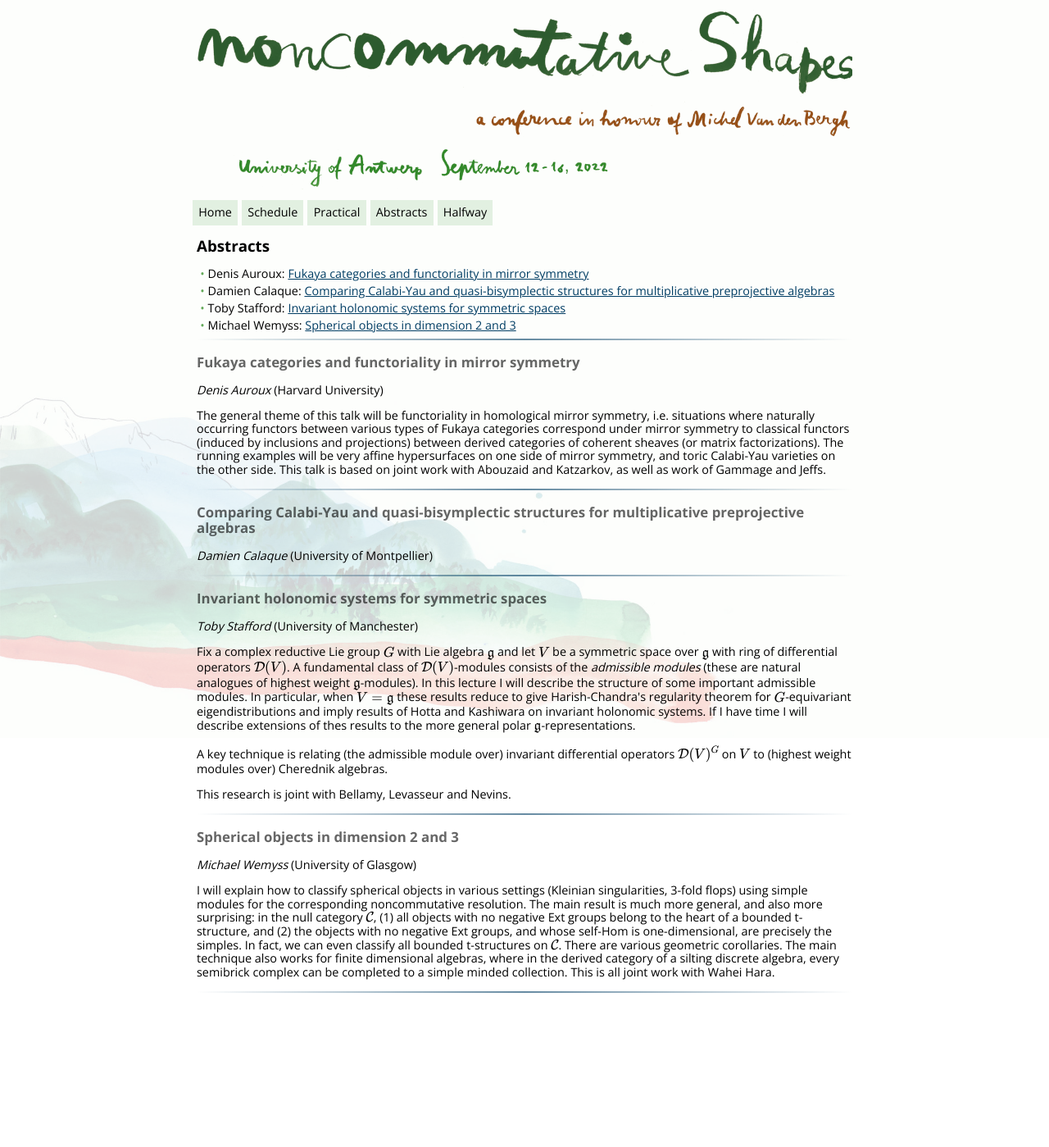
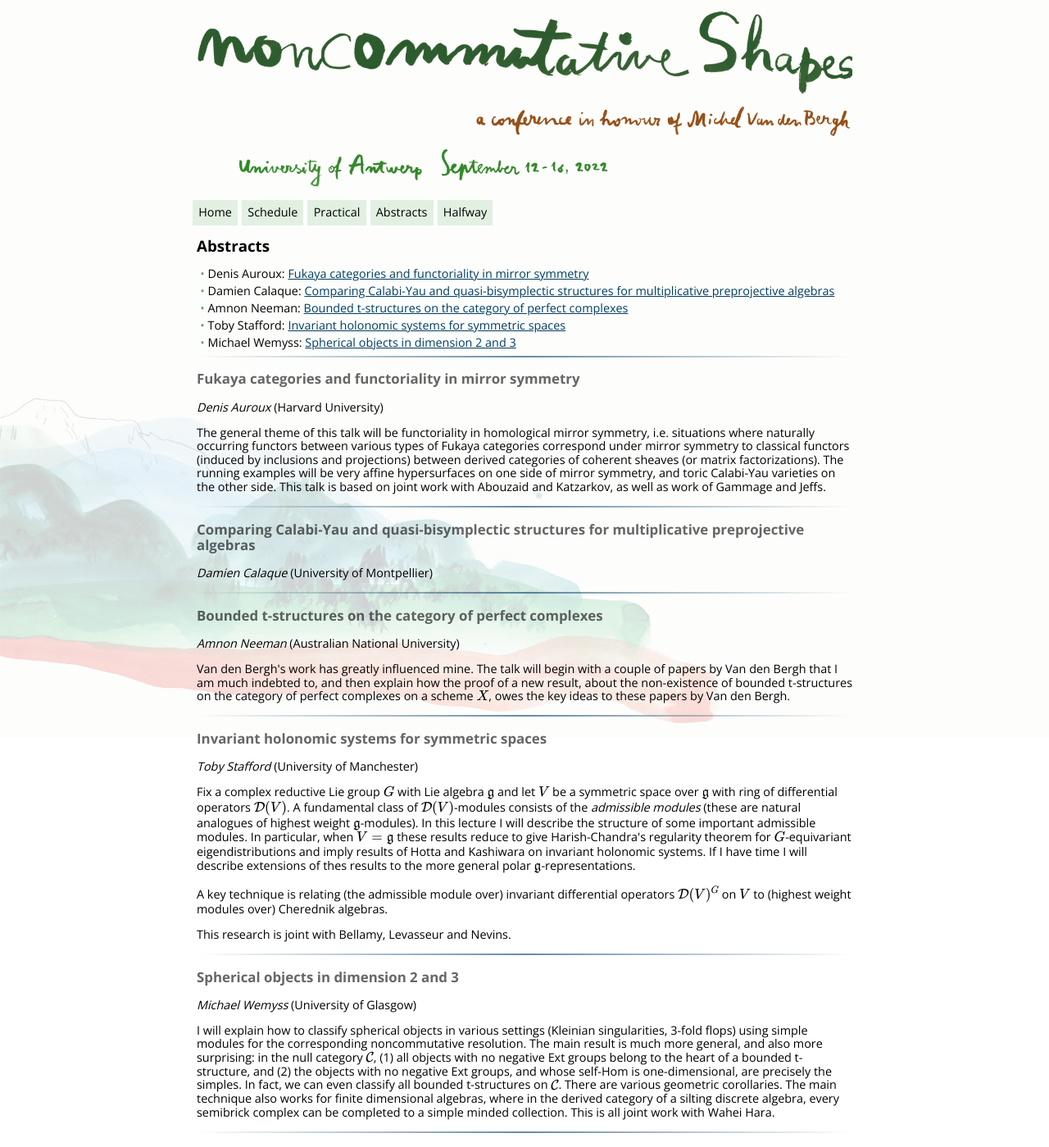
Before and after one commit to ncag-info/antwerp-2020, a Jekyll site: the page built from abstracts.html, in a window 1280 px wide. Shown: the whole page at 82% size. Built offline with Jekyll 4.4.1, drawn with Linux system fonts in a browser that asks for light colours; nearby versions of some CDN libraries; library files that are not in the unit come from our copies; formulas are drawn with MathJax 3; before the commit the page ends 1228 px from its top, so only the background shows below that.

Commit message:
Added a talk

```diff
--- a/_data/talks.yml
+++ b/_data/talks.yml
@@ -7,6 +7,12 @@ auroux:
 calaque:
   title: Comparing Calabi-Yau and quasi-bisymplectic structures for multiplicative preprojective algebras
   speaker: calaque
+
+neeman:
+  title: Bounded t-structures on the category of perfect complexes
+  speaker: neeman
+  abstract: >
+    <p>Van den Bergh's work has greatly influenced mine. The talk will begin with a couple of papers by Van den Bergh that I am much indebted to, and then explain how the proof of a new result, about the non-existence of bounded t-structures on the category of perfect complexes on a scheme $X$, owes the key ideas to these papers by Van den Bergh.
 
 stafford:
   title: Invariant holonomic systems for symmetric spaces
```
